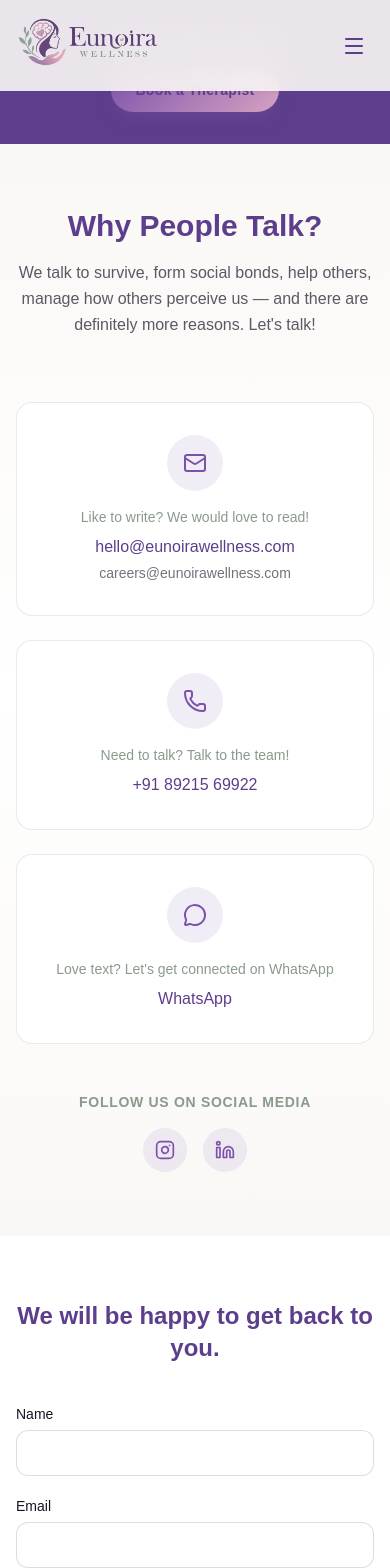
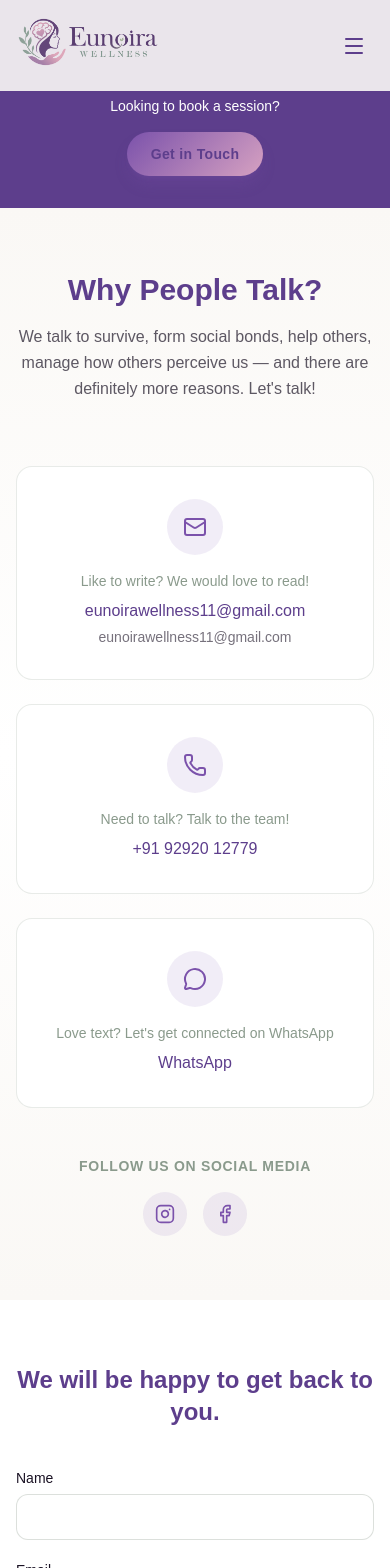
Before and after one commit to developwithshyam/eunoirawellness, a Next.js app: page /contact in a window 390 px wide. Shown: the top 1568 px of the page. Built offline with nearby package versions, Linux system fonts and the light colour scheme; a web font is replaced by a local one.

Commit message:
Refactor layout and components: update social media links, adjust button actions to use WhatsApp for contact, and enhance section styling for improved visual consistency.

```diff
--- a/src/app/layout.tsx
+++ b/src/app/layout.tsx
@@ -86,7 +86,6 @@ const organizationSchema = {
   medicalSpecialty: "Psychiatric",
   sameAs: [
     siteConfig.social.instagram,
-    siteConfig.social.linkedin,
     siteConfig.social.facebook,
   ],
 };
--- a/src/components/about/about-page-content.tsx
+++ b/src/components/about/about-page-content.tsx
@@ -12,7 +12,7 @@ function AboutPageHero() {
   const introParagraph = missionContent.body.split("\n\n")[0];
 
   return (
-    <section className="bg-gradient-to-b from-cream via-white to-cream pt-12 pb-16 md:pt-20 md:pb-20">
+    <section className="pt-[var(--hero-header-offset)] bg-gradient-to-b from-cream via-white to-cream pb-16 md:pb-20">
       <div className="mx-auto max-w-4xl px-4 text-center md:px-6">
         <Reveal>
           <p className="mb-4 text-sm font-semibold tracking-[0.2em] text-sage uppercase">
@@ -40,10 +40,10 @@ function AboutBottomCta() {
               {aboutContent.bottomCta}
             </h2>
             <Button
-              href={siteConfig.bookingUrl}
+              href={siteConfig.contact.whatsappUrl}
               className="mt-8 !bg-white !text-purple-deep hover:!bg-white/90"
             >
-              Book Now
+              Get in Touch
             </Button>
           </div>
         </Reveal>
--- a/src/components/contact/contact-page-content.tsx
+++ b/src/components/contact/contact-page-content.tsx
@@ -2,7 +2,7 @@
 
 import { motion } from "framer-motion";
 import { Mail, MessageCircle, Phone } from "lucide-react";
-import { InstagramIcon, LinkedinIcon } from "@/components/ui/social-icons";
+import { FacebookIcon, InstagramIcon, LinkedinIcon } from "@/components/ui/social-icons";
 import { useSearchParams } from "next/navigation";
 import { Suspense, useState } from "react";
 import { Button } from "@/components/ui/button";
@@ -241,14 +241,14 @@ function ContactForm() {
 function ContactPageInner() {
   return (
     <>
-      <section className="bg-purple-deep py-8 text-center text-white md:py-10">
+      <section className="pt-[var(--hero-header-offset)] bg-purple-deep pb-8 text-center text-white md:pb-10">
         <div className="mx-auto max-w-7xl px-4 md:px-6">
           <p className="text-sm md:text-base">{contactContent.bookingStrip}</p>
           <Button
-            href={siteConfig.bookingUrl}
+            href={siteConfig.contact.whatsappUrl}
             className="mt-4 !bg-white !text-purple-deep hover:!bg-white/90"
           >
-            Book a Therapist
+            Get in Touch
           </Button>
         </div>
       </section>
@@ -328,13 +328,13 @@ function ContactPageInner() {
                   <InstagramIcon className="h-5 w-5" />
                 </a>
                 <a
-                  href={siteConfig.social.linkedin}
+                  href={siteConfig.social.facebook}
                   target="_blank"
                   rel="noopener noreferrer"
                   className="rounded-full bg-purple-mid/10 p-3 text-purple-mid transition-colors hover:bg-purple-mid hover:text-white"
-                  aria-label="LinkedIn"
+                  aria-label="Facebook"
                 >
-                  <LinkedinIcon className="h-5 w-5" />
+                  <FacebookIcon className="h-5 w-5" />
                 </a>
               </div>
             </div>
--- a/src/components/home/refer-cta.tsx
+++ b/src/components/home/refer-cta.tsx
@@ -1,8 +1,24 @@
+"use client";
+
+import { useState } from "react";
 import { Button } from "@/components/ui/button";
 import { Reveal } from "@/components/ui/reveal";
 import { referContent } from "@/lib/content";
+import { siteConfig } from "@/lib/site-config";
 
 export function ReferCta() {
+  const [copied, setCopied] = useState(false);
+
+  const handleRefer = async () => {
+    try {
+      await navigator.clipboard.writeText(siteConfig.url);
+      setCopied(true);
+      window.setTimeout(() => setCopied(false), 2000);
+    } catch {
+      // ignore — clipboard may be unavailable outside secure context
+    }
+  };
+
   return (
     <section className="py-16 md:py-20">
       <div className="mx-auto max-w-7xl px-4 md:px-6">
@@ -19,10 +35,12 @@ export function ReferCta() {
                 {referContent.body}
               </p>
               <Button
-                href="/contact?intent=general"
+                type="button"
+                onClick={handleRefer}
                 className="mt-8 !bg-white !text-purple-deep hover:!bg-white/90"
+                aria-live="polite"
               >
-                {referContent.cta}
+                {copied ? "Link copied!" : referContent.cta}
               </Button>
             </div>
           </div>
--- a/src/components/services/services-page-content.tsx
+++ b/src/components/services/services-page-content.tsx
@@ -10,7 +10,7 @@ import { siteConfig } from "@/lib/site-config";
 
 function ServicesPageHero() {
   return (
-    <section className="bg-gradient-to-b from-cream via-white to-cream pt-12 pb-16 md:pt-20 md:pb-20">
+    <section className="pt-[var(--hero-header-offset)] bg-gradient-to-b from-cream via-white to-cream pb-16 md:pb-20">
       <div className="mx-auto max-w-4xl px-4 text-center md:px-6">
         <Reveal>
           <p className="mb-4 text-sm font-semibold tracking-[0.2em] text-sage uppercase">
@@ -38,10 +38,10 @@ function ServicesBottomCta() {
               {servicesPageContent.bottomCta}
             </h2>
             <Button
-              href={siteConfig.bookingUrl}
+              href={siteConfig.contact.whatsappUrl}
               className="mt-8 !bg-white !text-purple-deep hover:!bg-white/90"
             >
-              Book Now
+              Get in Touch
             </Button>
           </div>
         </Reveal>
--- a/src/lib/site-config.ts
+++ b/src/lib/site-config.ts
@@ -1,4 +1,6 @@
-const WHATSAPP_NUMBER = "918921569922";
+const WHATSAPP_NUMBER = "919292012779";
+
+const BASE_URL = "https://www.eunoirawellness.com";
 
 export const whatsappMessages = {
   general:
@@ -55,20 +57,18 @@ export const siteConfig = {
   ],
   url: "https://eunoirawellness.com",
   contact: {
-    email: "hello@eunoirawellness.com",
-    careersEmail: "careers@eunoirawellness.com",
-    phone: "+91 89215 69922",
-    whatsapp: "+91 89215 69922",
+    email: "eunoirawellness11@gmail.com",
+    careersEmail: "eunoirawellness11@gmail.com",
+    phone: "+91 92920 12779",
+    whatsapp: "+91 92920 12779",
     whatsappNumber: WHATSAPP_NUMBER,
     /** Default WhatsApp link with general enquiry message */
     whatsappUrl: getWhatsAppUrl("general"),
   },
   social: {
     instagram: "https://www.instagram.com/eunoira_wellness_",
-    linkedin: "https://linkedin.com/company/eunoirawellness",
     facebook: "https://www.facebook.com/share/1DZrKtWN8k/?mibextid=wwXIfr",
   },
-  bookingUrl: "/contact?intent=booking",
 } as const;
 
 export const navLinks = [
```
